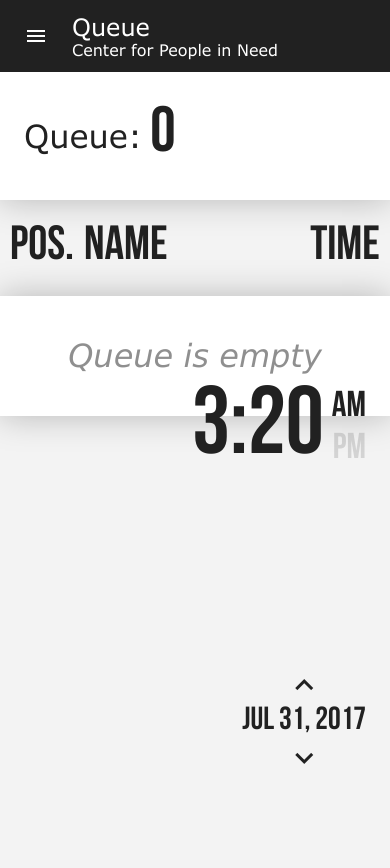
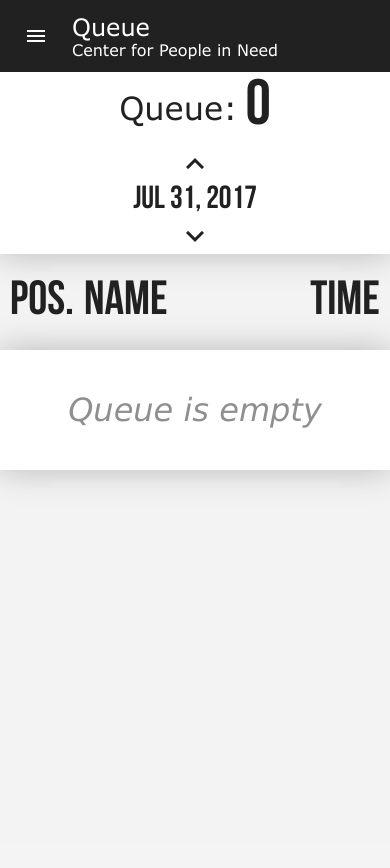
Before and after one commit to UNL-CSE-AMBASSADORS/VITA, a PHP site: page /queue/index.php in a window 390 px wide. After the commit the page ends 485 px from the top, so only its background shows below. Run offline with PHP 8.4, Linux system fonts and the light colour scheme; data that the repository does not hold is empty; some libraries are stand-ins or nearby versions.

Commit message:
Mobilize the dashboard/header portion of the queue page

```diff
--- a/assets/css/queue.css
+++ b/assets/css/queue.css
@@ -1,7 +1,12 @@
 .dashboard {
-	height: 128px;
+	min-height: 128px;
 	box-shadow: 0 0 32px 0 rgba(0, 0, 0, 0.25);
 	z-index: 1;
+}
+
+.dashboard .sub-section-full.flex {
+	align-items: stretch;
+	flex-direction: column;
 }
 
 .volunteers-wrap, .queue-size-wrap, .date-wrap, .clock-wrap {
@@ -10,9 +15,17 @@
 	font-weight: bold;
 }
 
+.queue-size-wrap {
+	flex: 1;
+}
+
 .date-wrap {
 	flex-direction: column;
 	justify-content: center;
+}
+
+.clock-wrap {
+	display: none;
 }
 
 .volunteers-lbl, .queue-size-lbl {
@@ -120,3 +133,16 @@
 .no-show-tag {
 	background: #212121;
 }
+
+@media only screen and (min-width: 600px) {
+	.dashboard .sub-section-full.flex {
+		flex-direction: row;
+		justify-content: space-between;
+	}
+	.queue-size-wrap {
+		justify-content: flex-start;
+	}
+	.clock-wrap {
+		display: flex;
+	}
+}
--- a/queue/index.php
+++ b/queue/index.php
@@ -17,26 +17,26 @@
 	?>
 
 	<div class='section dashboard'>
-		<div class='sub-section-full'>
+		<div class='sub-section-full flex'>
 			<!-- <div class='wrap-left flex volunteers-wrap'>
 				<div class='volunteers-lbl'>Volunteers:</div>
 				<div class='volunteers-count'></div>
 			</div> -->
-			<div class='wrap-left queue-size-wrap'>
+			<div class='wrap queue-size-wrap'>
 				<div class='queue-size-lbl'>Queue:</div>
 				<div class='queue-size-count'></div>
 			</div>
-			<div class='wrap-right clock-wrap'>
+			<div class='wrap flex date-wrap'>
+				<i class='material-icons no-select date-back'>keyboard_arrow_up</i>
+				<div class='date'></div>
+				<i class='material-icons no-select date-forward'>keyboard_arrow_down</i>
+			</div>
+			<div class='wrap clock-wrap'>
 				<div class='clock-time'></div>
 				<div class='clock-period'>
 					<div class='clock-am'>AM</div>
 					<div class='clock-pm'>PM</div>
 				</div>
-			</div>
-			<div class='wrap-right flex date-wrap'>
-				<i class='material-icons no-select date-back'>keyboard_arrow_up</i>
-				<div class='date'></div>
-				<i class='material-icons no-select date-forward'>keyboard_arrow_down</i>
 			</div>
 		</div>
 	</div>
```
